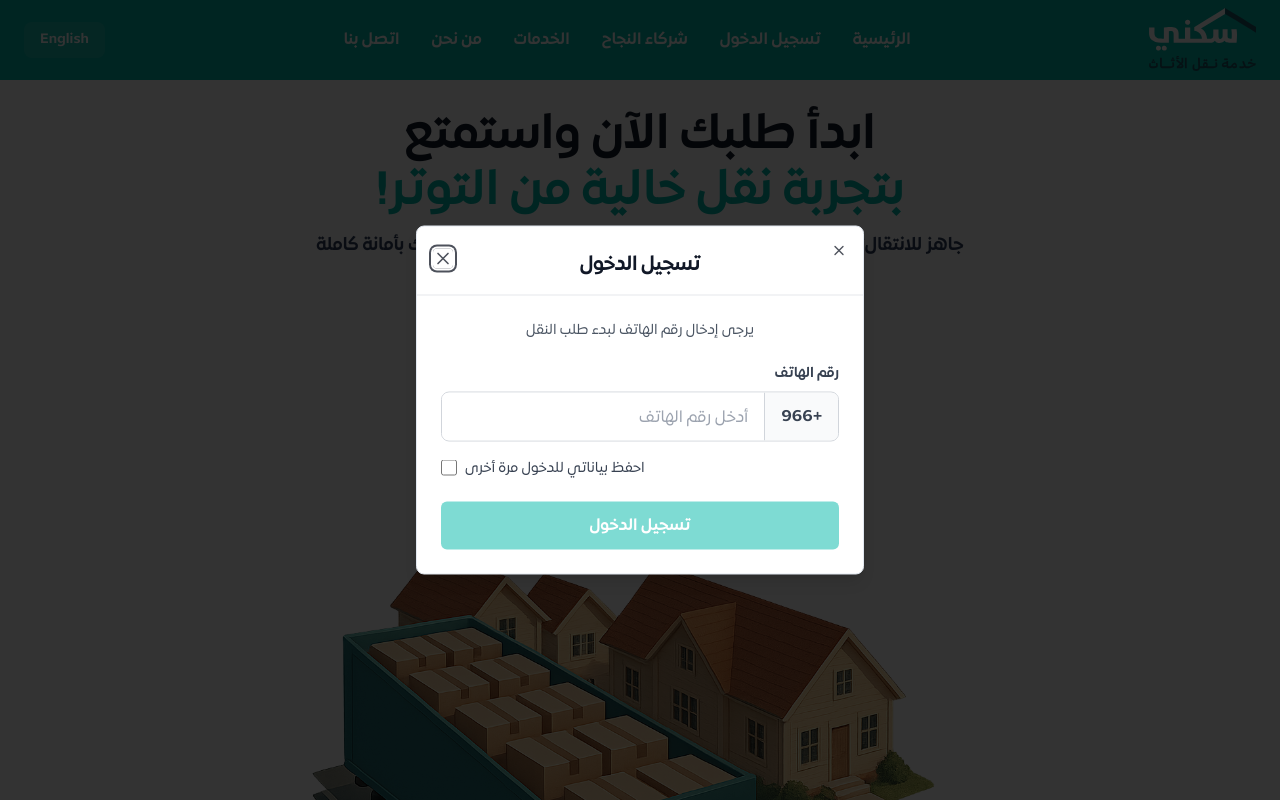
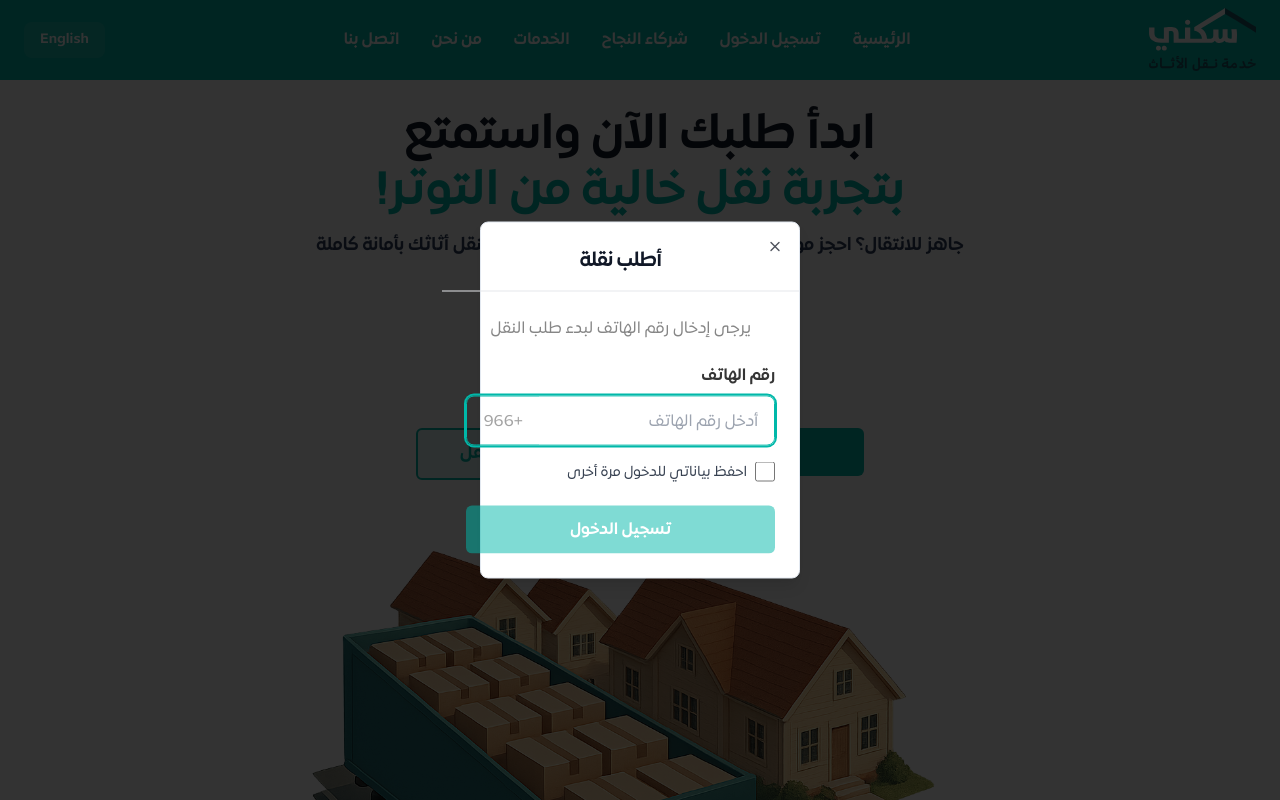
Before and after one commit to AMohamedRaafat/naqlah, a Next.js app: page / in a window 1280 px wide. Both pictures are taken after a click on the button "اطلب نقلة". Shown: the top 800 px of the page. Built offline with nearby package versions, Linux system fonts and the light colour scheme; a web font is replaced by a local one.

Commit message:
Add WebOTP API for automatic SMS OTP detection and UI improvements to modal styling

```diff
--- a/components/request-move-modal.tsx
+++ b/components/request-move-modal.tsx
@@ -13,11 +13,7 @@ import {
   DialogClose,
 } from '@/components/ui/dialog';
 import { Button } from '@/components/ui/button';
-import {
-  InputOTP,
-  InputOTPGroup,
-  InputOTPSlot,
-} from '@/components/ui/input-otp';
+import { InputOTP, InputOTPGroup, InputOTPSlot } from '@/components/ui/input-otp';
 import { X } from 'lucide-react';
 
 interface RequestMoveModalProps {
@@ -57,6 +53,40 @@ export default function RequestMoveModal({ open, onOpenChange }: RequestMoveModa
       // Simulate sending OTP
       console.log('Sending OTP to:', '+966' + phoneNumber);
       setStep('otp');
+
+      // Start WebOTP API to auto-detect SMS OTP
+      startWebOTP();
+    }
+  };
+
+  // WebOTP API implementation
+  const startWebOTP = async () => {
+    // Check if WebOTP API is supported
+    if ('OTPCredential' in window) {
+      try {
+        const ac = new AbortController();
+
+        // Set timeout to abort after 3 minutes
+        setTimeout(() => {
+          ac.abort();
+        }, 3 * 60 * 1000);
+
+        // Request OTP from SMS
+        const otp = await navigator.credentials.get({
+          otp: { transport: ['sms'] },
+          signal: ac.signal,
+        } as any);
+
+        if (otp && (otp as any).code) {
+          // Auto-fill the OTP field
+          setOtp((otp as any).code);
+          setOtpError('');
+          console.log('OTP auto-filled:', (otp as any).code);
+        }
+      } catch (err) {
+        // User cancelled or timeout - this is fine, user can enter manually
+        console.log('WebOTP cancelled or not available:', err);
+      }
     }
   };
 
@@ -117,38 +147,29 @@ export default function RequestMoveModal({ open, onOpenChange }: RequestMoveModa
 
   return (
     <Dialog open={open} onOpenChange={onOpenChange}>
-      <DialogContent className="sm:max-w-md font-expo-arabic p-0 gap-0">
+      <DialogContent className="sm:max-w-80 font-expo-arabic p-0 gap-0">
         {/* Header with close button */}
         <DialogHeader className="relative border-b border-gray-200 pb-4 pt-6 px-6">
           <DialogTitle className="text-center text-xl font-semibold text-gray-900">
-            {t('title')}
+            {step === 'phone' ? t('firstStepTitle') : t('secondStepTitle')}
           </DialogTitle>
-          <DialogClose
-            className={`absolute top-4 ${
-              isRTL ? 'left-4' : 'right-4'
-            } rounded-sm opacity-70 ring-offset-background transition-opacity hover:opacity-100 focus:outline-none focus:ring-2 focus:ring-ring focus:ring-offset-2`}
-          >
-            <X className="h-5 w-5" />
-            <span className="sr-only">Close</span>
-          </DialogClose>
         </DialogHeader>
 
         {/* Modal body */}
         <div className="px-6 py-6">
           {step === 'phone' ? (
             <>
-              <p className="text-center text-gray-600 mb-6 text-sm">{t('subtitle')}</p>
+              <p className="text-center text-[#868686] mb-6 text-md">{t('subtitle')}</p>
 
               <form onSubmit={handlePhoneSubmit}>
                 {/* Phone number input */}
                 <div className="mb-4">
-                  <label htmlFor="phone" className="block text-sm font-medium text-gray-700 mb-2">
+                  <label htmlFor="phone" className="block text-md font-medium text-[#353535] mb-2">
                     {t('phoneLabel')}
                   </label>
                   <div
-                    className={`flex items-center border border-gray-300 rounded-lg overflow-hidden focus-within:ring-2 focus-within:ring-[#00B8A9] focus-within:border-[#00B8A9] ${
-                      isRTL ? 'flex-row-reverse' : 'flex-row'
-                    }`}
+                    className={`flex items-center border border-[#EDEDED] rounded-lg overflow-hidden focus-within:ring-2 focus-within:ring-[#00B8A9] focus-within:border-[#00B8A9] flex-row
+                    `}
                   >
                     <input
                       type="tel"
@@ -156,26 +177,27 @@ export default function RequestMoveModal({ open, onOpenChange }: RequestMoveModa
                       value={phoneNumber}
                       onChange={(e) => setPhoneNumber(e.target.value.replace(/\D/g, ''))}
                       placeholder={t('phonePlaceholder')}
-                      className={`flex-1 px-4 py-3 outline-none ${isRTL ? 'text-right' : 'text-left'}`}
-                      dir={isRTL ? 'rtl' : 'ltr'}
+                      className={`flex-1 px-4 py-3 outline-none ${
+                        isRTL ? 'text-right' : 'text-left'
+                      }`}
+                      dir={'ltr'}
                       maxLength={10}
                     />
-                    <span className="px-4 py-3 bg-gray-50 text-gray-700 border-l border-gray-300 font-medium">
-                      +966
-                    </span>
+                    <span className="px-4 py-3  text-[#A3A3A3]   font-regualr">+966</span>
                   </div>
                 </div>
 
                 {/* Checkbox */}
                 <div
-                  className={`flex items-center gap-2 mb-6 ${isRTL ? 'flex-row-reverse' : 'flex-row'}`}
+                  className={`flex items-center gap-2 mb-6 flex-row
+                  `}
                 >
                   <input
                     type="checkbox"
                     id="saveData"
                     checked={saveData}
                     onChange={(e) => setSaveData(e.target.checked)}
-                    className="w-4 h-4 text-[#00B8A9] border-gray-300 rounded focus:ring-[#00B8A9]"
+                    className="w-5 h-5 text-[#00B8A9] border-[#E7E7E7] checked:bg-[#00B8A9]  focus:ring-[#00B8A9] rounded"
                   />
                   <label htmlFor="saveData" className="text-sm text-gray-700 cursor-pointer">
                     {t('saveDataLabel')}
@@ -194,19 +216,24 @@ export default function RequestMoveModal({ open, onOpenChange }: RequestMoveModa
             </>
           ) : (
             <>
-              <p className="text-center text-gray-600 mb-2 text-sm">
-                {t('otpSubtitle')} +966{phoneNumber}
+              <p className="text-center text-[#868686] mb-2 text-md">
+                {t('otpSubtitle')}
+
+                <span className="text-[#353535] font-medium">+966{phoneNumber}</span>
               </p>
 
               <form onSubmit={handleOtpSubmit}>
                 {/* OTP Label */}
-                <div className="mb-4 mt-6">
+                <div className="mb-4 mt-4">
                   <label className="block text-sm font-medium text-gray-700 mb-3 text-center">
                     {t('otpLabel')}
                   </label>
 
                   {/* OTP Input using shadcn InputOTP */}
-                  <div className={`flex justify-center mb-4 ${isRTL ? 'flex-row-reverse' : 'flex-row'}`}>
+                  <div
+                    className={`flex justify-center mb-4 flex-row
+                    `}
+                  >
                     <InputOTP
                       maxLength={6}
                       value={otp}
@@ -215,21 +242,49 @@ export default function RequestMoveModal({ open, onOpenChange }: RequestMoveModa
                         setOtpError('');
                       }}
                     >
-                      <InputOTPGroup className="gap-2">
-                        <InputOTPSlot index={0} className={`w-12 h-12 text-lg font-semibold border-2 ${otpError ? 'border-red-500 bg-red-50' : 'border-gray-300'}`} />
-                        <InputOTPSlot index={1} className={`w-12 h-12 text-lg font-semibold border-2 ${otpError ? 'border-red-500 bg-red-50' : 'border-gray-300'}`} />
-                        <InputOTPSlot index={2} className={`w-12 h-12 text-lg font-semibold border-2 ${otpError ? 'border-red-500 bg-red-50' : 'border-gray-300'}`} />
-                        <InputOTPSlot index={3} className={`w-12 h-12 text-lg font-semibold border-2 ${otpError ? 'border-red-500 bg-red-50' : 'border-gray-300'}`} />
-                        <InputOTPSlot index={4} className={`w-12 h-12 text-lg font-semibold border-2 ${otpError ? 'border-red-500 bg-red-50' : 'border-gray-300'}`} />
-                        <InputOTPSlot index={5} className={`w-12 h-12 text-lg font-semibold border-2 ${otpError ? 'border-red-500 bg-red-50' : 'border-gray-300'}`} />
+                      <InputOTPGroup className="gap-2 flex-row-reverse">
+                        <InputOTPSlot
+                          index={0}
+                          className={` rounded-md w-12 h-12 text-lg font-semibold border-2 ${
+                            otpError ? 'border-red-500 bg-red-50' : 'border-[#E7E7E7]'
+                          }`}
+                        />
+                        <InputOTPSlot
+                          index={1}
+                          className={`rounded-md w-12 h-12 text-lg font-semibold border-2 ${
+                            otpError ? 'border-red-500 bg-red-50' : 'border-[#E7E7E7]'
+                          }`}
+                        />
+                        <InputOTPSlot
+                          index={2}
+                          className={` rounded-md w-12 h-12 text-lg font-semibold border-2 ${
+                            otpError ? 'border-red-500 bg-red-50' : 'border-[#E7E7E7]'
+                          }`}
+                        />
+                        <InputOTPSlot
+                          index={3}
+                          className={`rounded-md w-12 h-12 text-lg font-semibold border-2 ${
+                            otpError ? 'border-red-500 bg-red-50' : 'border-[#E7E7E7]'
+                          }`}
+                        />
+                        <InputOTPSlot
+                          index={4}
+                          className={`rounded-md w-12 h-12 text-lg font-semibold border-2 ${
+                            otpError ? 'border-red-500 bg-red-50' : 'border-[#E7E7E7]'
+                          }`}
+                        />
+                        <InputOTPSlot
+                          index={5}
+                          className={`rounded-md w-12 h-12 text-lg font-semibold border-2 ${
+                            otpError ? 'border-red-500 bg-red-50' : 'border-[#E7E7E7]'
+                          }`}
+                        />
                       </InputOTPGroup>
                     </InputOTP>
                   </div>
 
                   {/* OTP Error Message */}
-                  {otpError && (
-                    <p className="text-red-500 text-sm text-center mb-3">{otpError}</p>
-                  )}
+                  {otpError && <p className="text-red-500 text-sm text-center mb-3">{otpError}</p>}
                 </div>
 
                 {/* Resend OTP Link */}
--- a/messages/ar.json
+++ b/messages/ar.json
@@ -91,7 +91,8 @@
     "username": "اسم المستخدم"
   },
   "requestMove": {
-    "title": "تسجيل الدخول",
+    "firstStepTitle": "أطلب نقلة",
+    "secondStepTitle": "تسجيل الدخول",
     "subtitle": "يرجى إدخال رقم الهاتف لبدء طلب النقل",
     "phoneLabel": "رقم الهاتف",
     "phonePlaceholder": "أدخل رقم الهاتف",
--- a/messages/en.json
+++ b/messages/en.json
@@ -91,7 +91,8 @@
     "username": "Username"
   },
   "requestMove": {
-    "title": "Login",
+    "firstStepTitle": "Request a move",
+    "secondStepTitle": "Login",
     "subtitle": "Please enter your phone number to start the move request",
     "phoneLabel": "Phone Number",
     "phonePlaceholder": "Enter phone number",
```
Also changed, not shown: 1 other file (tests, documents, lock files or other folders).
